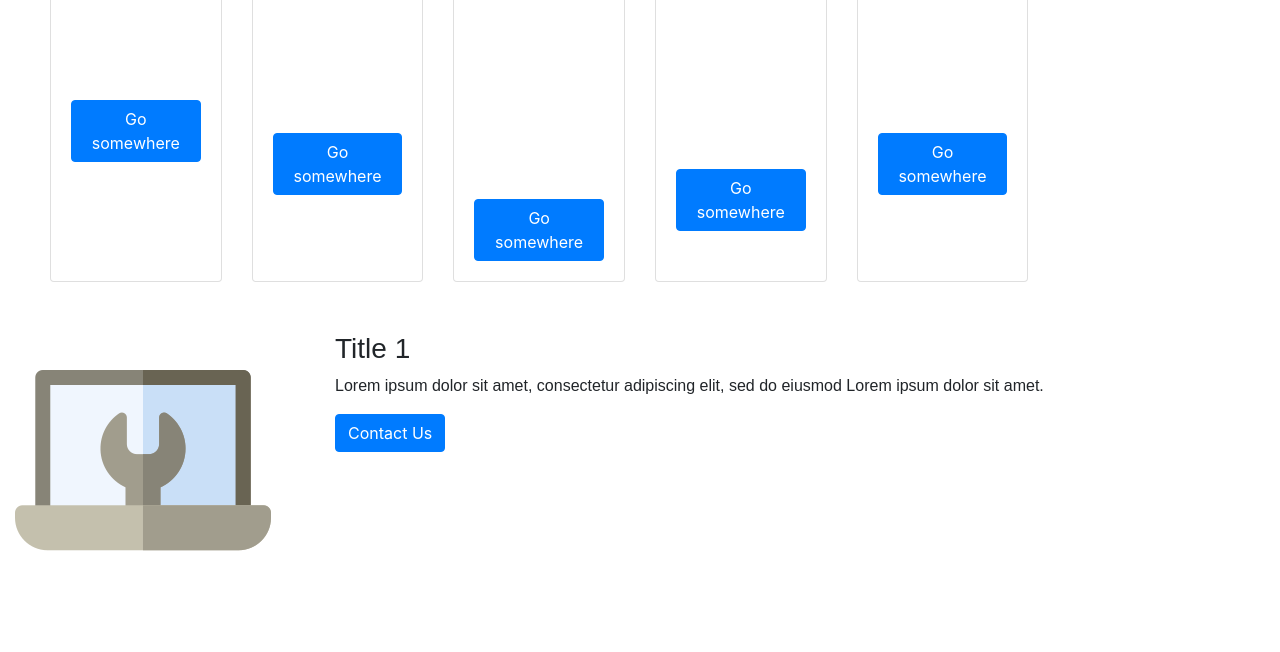
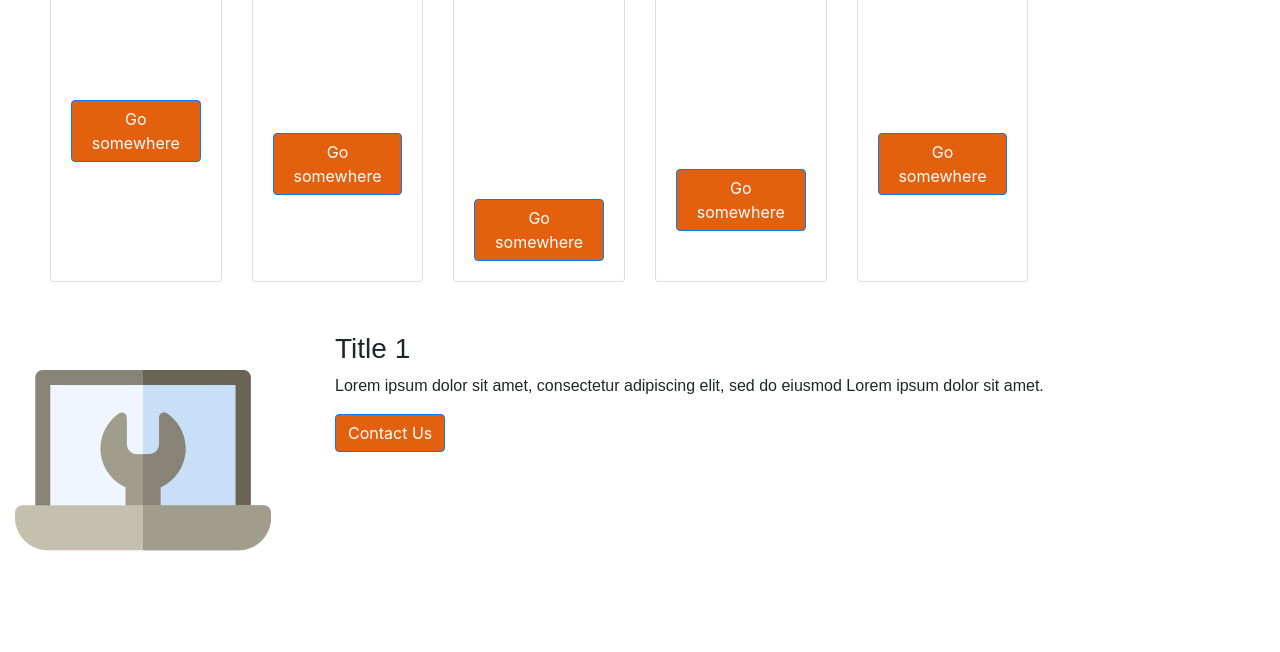
Before and after one commit to russdsgn/Bootstrap-Collage, a plain HTML site: page index.html in a window 1280 px wide. Shown: the part 1187-1839 px from the top of the page. Drawn offline with nearby package versions, Linux system fonts and the light colour scheme.

Commit message:
Update index.css

```diff
--- a/css/index.css
+++ b/css/index.css
@@ -142,3 +142,8 @@ h1{
 {
   width: 80%;
 }
+
+.btn{
+  background-color: rgb(227, 96, 15);
+  outline-style: none;
+}
```
